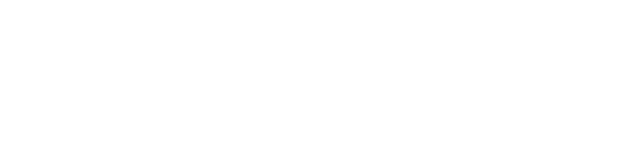
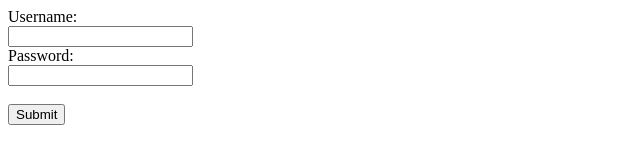
Before and after one commit to patryfuentes85/GitExample, a plain HTML site: page index.html in a window 1280 px wide. Shown: the whole page, without its empty margins (0-640 px from the left). Drawn offline with Linux system fonts and the light colour scheme.

Commit message:
html form

```diff
--- a/index.html
+++ b/index.html
@@ -7,6 +7,12 @@
     <title>Document</title>
 </head>
 <body>
-
+    <form>
+        <label for="username">Username:</label><br>
+        <input type="text" id="username" name="password"><br>
+        <label for="password">Password:</label><br>
+        <input type="password" id="password" name="password"><br><br>
+        <input type="submit" value="Submit">
+      </form>
 </body>
 </html>
```
